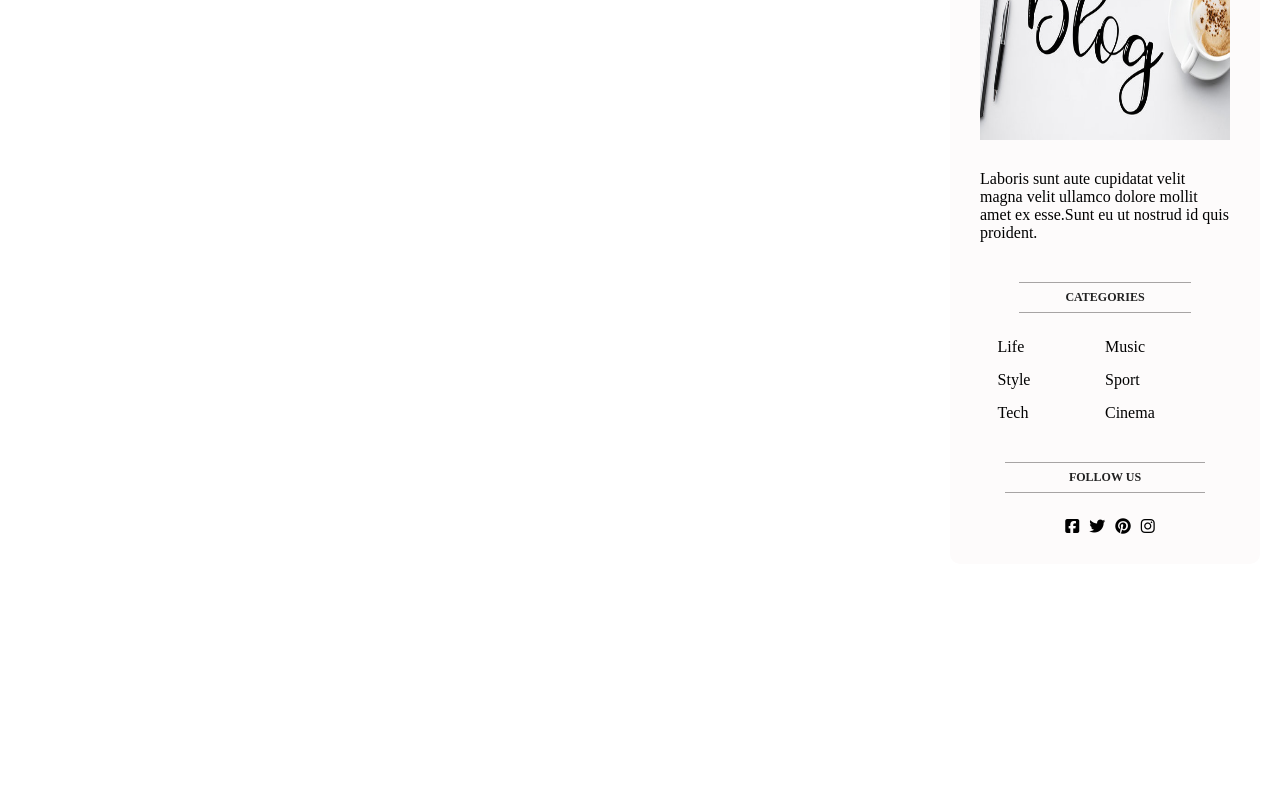
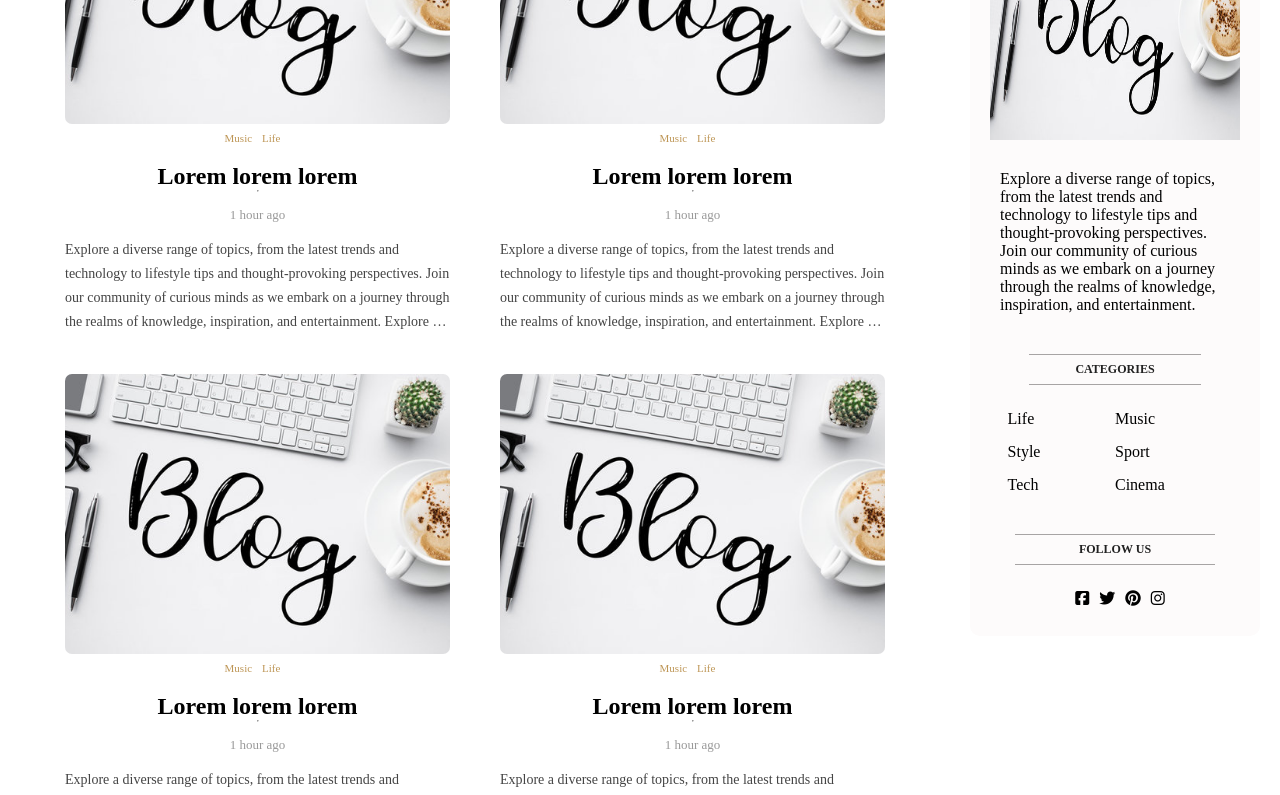
Before and after one commit to anupaisuru/MERN-Blog-Application, a React (Create React App) app in the folder client/: page / in a window 1280 px wide. Shown: the part 840-1635 px from the top of the page. Before the commit the page ends 1424 px from the top, so only its background shows below. Built offline with nearby package versions, Linux system fonts and the light colour scheme.

Commit message:
create post component

```diff
--- /dev/null
+++ b/client/src/components/post/Post.css
@@ -0,0 +1,51 @@
+.post {
+  width: 385px;
+  margin: 0px 25px 40px 25px;
+}
+
+.postImg {
+  width: 100%;
+  height: 280px;
+  object-fit: cover;
+  border-radius: 7px;
+}
+
+.postInfo {
+  display: flex;
+  flex-direction: column;
+  align-items: center;
+}
+
+.postCat {
+  font-size: 11px;
+  color: #be9656;
+  line-height: 20px;
+  margin-top: 15px;
+  margin-right: 10px;
+  cursor: pointer;
+}
+
+.postTitle {
+  font-size: 24px;
+  font-weight: 700;
+  margin-top: 15px;
+  cursor: pointer;
+}
+
+.postDate {
+  font-size: 13px;
+  color: #999;
+  margin-top: 15px;
+}
+
+.postDesc {
+  font-size: 14px;
+  color: #444;
+  line-height: 24px;
+  margin-top: 15px;
+  overflow: hidden;
+  text-overflow: ellipsis;
+  display: -webkit-box;
+  -webkit-line-clamp: 4;
+  -webkit-box-orient: vertical;
+}
--- /dev/null
+++ b/client/src/components/post/Post.js
@@ -0,0 +1,35 @@
+import React from "react";
+import "./Post.css";
+import Postmg from "../../assets/blog.jpg";
+
+function Post() {
+  return (
+    <div className="post">
+      <img className="postImg" src={Postmg} alt="" />
+      <div className="postInfo">
+        <div className="postCats">
+          <span className="postCat">Music</span>
+          <span className="postCat">Life</span>
+        </div>
+        <span className="postTitle">Lorem lorem lorem</span>
+        <hr />
+        <span className="postDate">1 hour ago</span>
+      </div>
+      <p className="postDesc">
+        Explore a diverse range of topics, from the latest trends and technology
+        to lifestyle tips and thought-provoking perspectives. Join our community
+        of curious minds as we embark on a journey through the realms of
+        knowledge, inspiration, and entertainment. Explore a diverse range of
+        topics, from the latest trends and technology to lifestyle tips and
+        thought-provoking perspectives. Join our community of curious minds as
+        we embark on a journey through the realms of knowledge, inspiration, and
+        entertainment. Explore a diverse range of topics, from the latest trends
+        and technology to lifestyle tips and thought-provoking perspectives.
+        Join our community of curious minds as we embark on a journey through
+        the realms of knowledge, inspiration, and entertainment.
+      </p>
+    </div>
+  );
+}
+
+export default Post;
--- a/client/src/components/posts/Posts.css
+++ b/client/src/components/posts/Posts.css
@@ -1,3 +1,6 @@
-.posts{
-    flex: 9;
+.posts {
+  flex: 9;
+  display: flex;
+  flex-wrap: wrap;
+  margin: 40px;
 }
--- a/client/src/components/posts/Posts.js
+++ b/client/src/components/posts/Posts.js
@@ -1,10 +1,15 @@
 import React from 'react'
 import "./Posts.css"
+import Post from '../post/Post'
 
 function Posts() {
   return (
     <div className='posts'>
-      Posts
+      <Post/>
+      <Post/>
+      <Post/>
+      <Post/>
+      <Post/>
       </div>
   )
 }
--- a/client/src/components/sidebar/Sidebar.js
+++ b/client/src/components/sidebar/Sidebar.js
@@ -10,8 +10,10 @@ function Sidebar() {
         <img src={blogImg} alt="blog image" />
         <p>
           {" "}
-          Laboris sunt aute cupidatat velit magna velit ullamco dolore mollit
-          amet ex esse.Sunt eu ut nostrud id quis proident.
+          Explore a diverse range of topics, from the latest trends and
+          technology to lifestyle tips and thought-provoking perspectives. Join
+          our community of curious minds as we embark on a journey through the
+          realms of knowledge, inspiration, and entertainment.
         </p>
       </div>
       <div className="sidebarItem">
--- a/client/src/components/topbar/Topbar.css
+++ b/client/src/components/topbar/Topbar.css
@@ -6,6 +6,7 @@
   top: 0;
   display: flex;
   align-items: center;
+  z-index: 999;
 }
 
 .topLeft,
```
